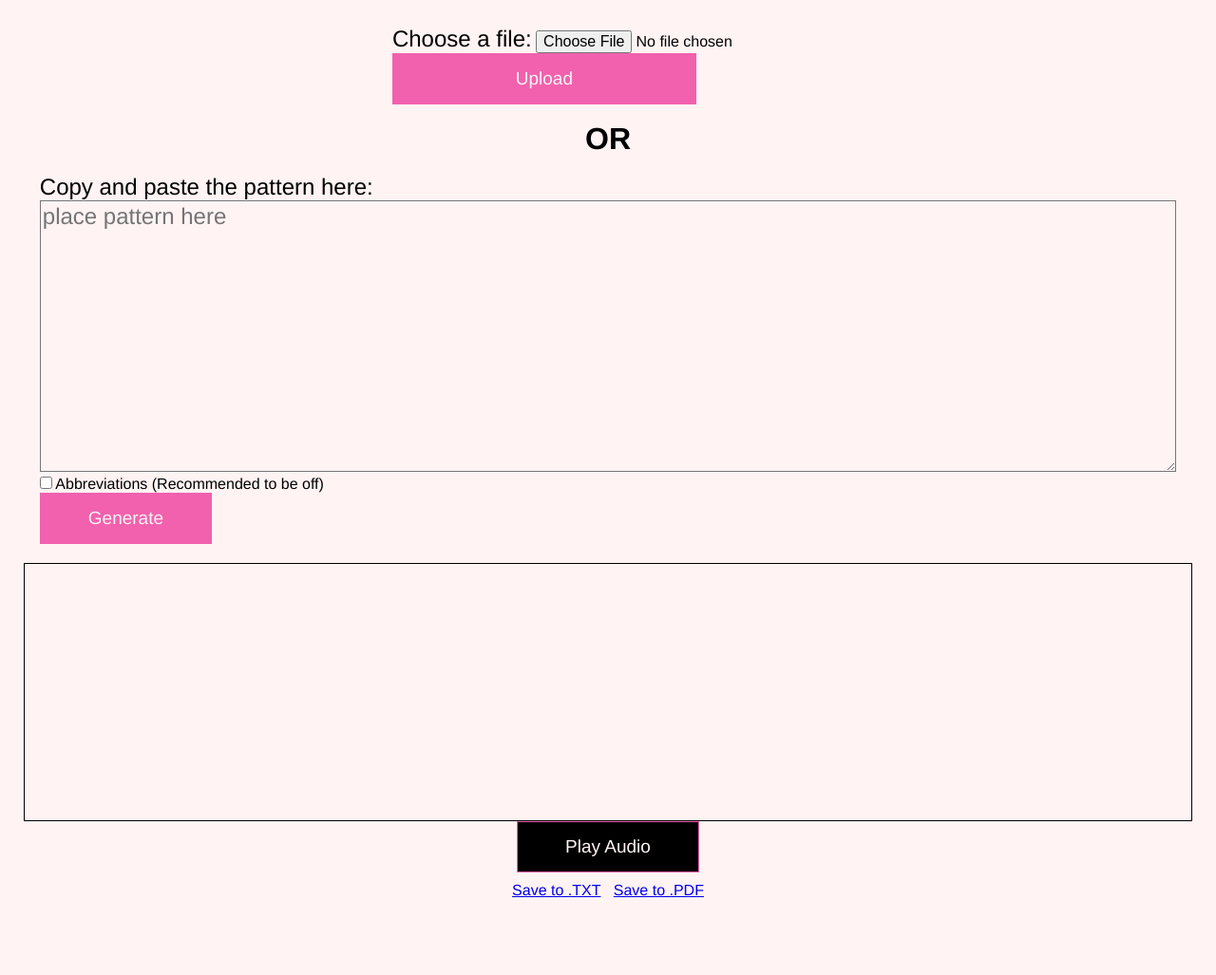
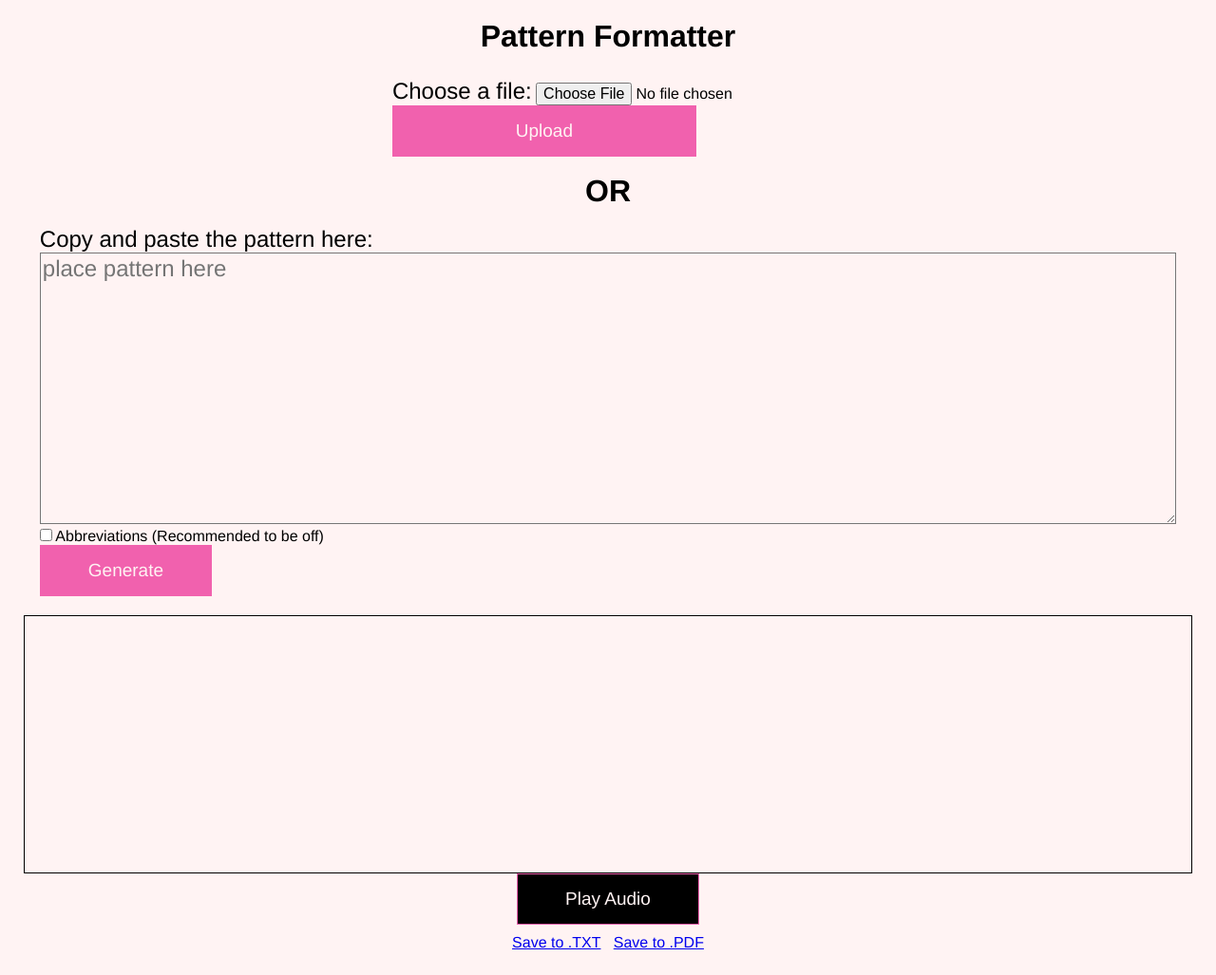
Before and after one commit to AbigailEckstein/NS2025Crochet, a Django app: page /application in a window 1280 px wide. Shown: the part 160-1187 px from the top of the page at 95% size. Before the commit the page ends 1105 px from the top, so only its background shows below. Run offline with Django 5.2, Linux system fonts and the light colour scheme; some libraries are stand-ins or nearby versions.

Commit message:
adapted to new design changes

```diff
--- a/templates/application.html
+++ b/templates/application.html
@@ -47,7 +47,7 @@
 </header>
 
 
-<main style="padding:25px; padding-top: 125px" >
+<main style="padding:25px; padding-top: 180px" >
 
         <h1 style="text-align: center">Pattern Formatter</h1>
 
```
